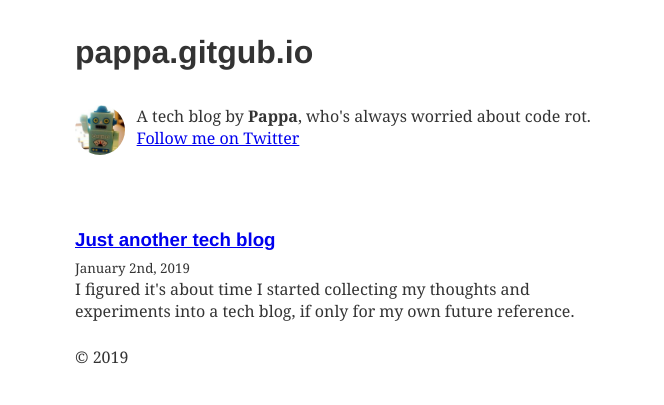
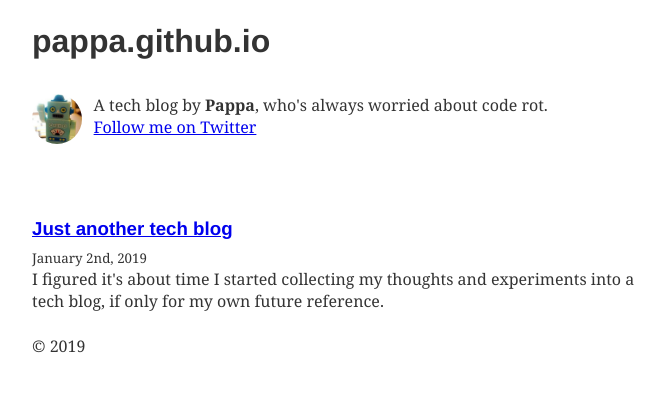
Before and after one commit to Pappa/pappa.github.io, a Gatsby site: page / in a window 1280 px wide. Shown: the whole page, without its empty margins (304-968 px from the left). Built offline with nearby package versions, Linux system fonts and the light colour scheme; Gatsby itself is replaced by a stand-in of ours; some packages are replaced by stand-ins of ours; what typography-theme-lincoln would draw is missing.

Commit message:
styled-components

```diff
--- a/gatsby-config.js
+++ b/gatsby-config.js
@@ -1,9 +1,9 @@
 module.exports = {
   siteMetadata: {
-    title: `pappa.gitgub.io`,
+    title: `pappa.github.io`,
     author: `Pappa`,
     description: `A personal tech blog.`,
-    siteUrl: `https://pappa.gitgub.io/`,
+    siteUrl: `https://pappa.github.io/`,
     social: {
       twitter: `DrPappa`,
     },
--- a/package.json
+++ b/package.json
@@ -33,7 +33,8 @@
     "typeface-merriweather": "0.0.43",
     "typeface-montserrat": "0.0.43",
     "typography": "^0.16.18",
-    "typography-theme-lincoln": "^0.16.18"
+    "typography-theme-lincoln": "^0.16.18",
+    "styled-components": "^4.1.3"
   },
   "devDependencies": {
     "eslint": "^4.19.1",
--- a/src/components/Layout.js
+++ b/src/components/Layout.js
@@ -1,22 +1,20 @@
 import React from 'react'
+import styled from 'styled-components/macro'
 import Header from './Header'
 
-import { rhythm } from '../utils/typography'
+export const Container = styled.div`
+  margin: 0 auto;
+  max-width: 40rem;
+  padding: 1.5rem 1rem;
+`
 
 const Layout = ({ title, children }) => {
   return (
-    <div
-      style={{
-        marginLeft: `auto`,
-        marginRight: `auto`,
-        maxWidth: rhythm(24),
-        padding: `${rhythm(1.5)} ${rhythm(3 / 4)}`,
-      }}
-    >
+    <Container>
       <Header>{title}</Header>
       {children}
       <footer>© 2019</footer>
-    </div>
+    </Container>
   )
 }
 
```
Also changed, not shown: 1 other file.
